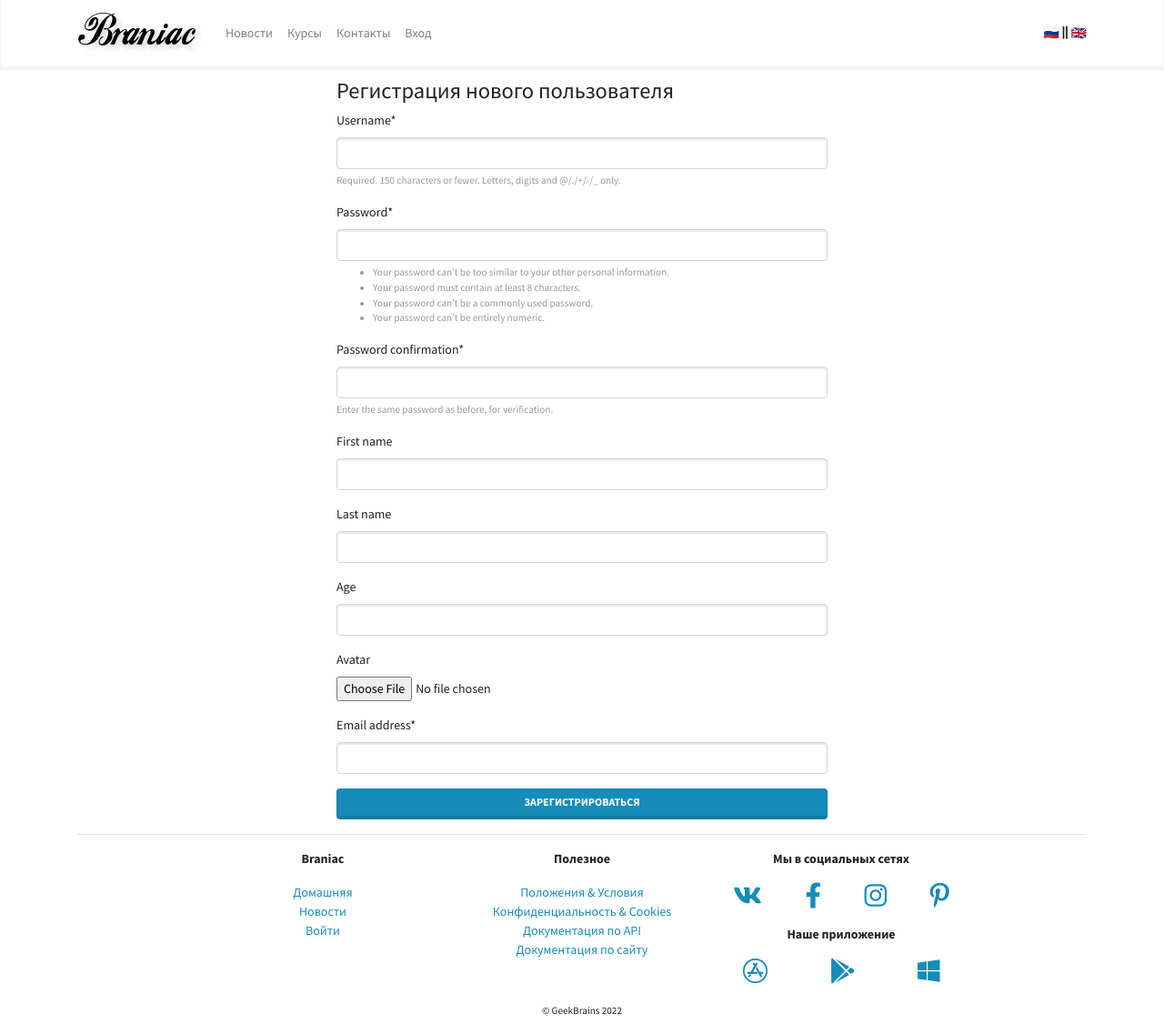
After one commit to N1ckeL90/BraniacLMS, a Django app: page /authapp/register/ in a window 1280 px wide. The commit adds this page. Shown: the whole page at 91% size. Run offline with Django 3.2, Linux system fonts and the light colour scheme; some libraries are stand-ins or nearby versions.

Commit message:
Howework#5 Task#4

```diff
--- /dev/null
+++ b/authapp/templates/registration/register.html
@@ -0,0 +1,93 @@
+{% extends 'base.html' %}
+
+{% block content %}
+<div class="row justify-content-center my-2">
+    <div class="col-lg-6">
+        <h3>Регистрация нового пользователя</h3>
+        <form method="post" class="mt-2" enctype="multipart/form-data">
+            {% csrf_token %}
+            <div id="div_id_username" class="form-group">
+                <label for="id_username" class=" requiredField">
+                    Username<span class="asteriskField">*</span>
+                </label>
+                <div class=""> <input type="text" name="username" maxlength="150"
+                    class="textinput textInput form-control" required=""
+                    id="id_username"> <small id="hint_id_username"
+                    class="form-text text-muted">Required. 150 characters or fewer.
+                    Letters, digits and @/./+/-/_ only.</small> </div>
+                </div>
+            <div id="div_id_password1" class="form-group">
+                <label for="id_password1" class=" requiredField">
+                    Password<span class="asteriskField">*</span>
+                </label>
+                <div class=""> <input type="password" name="password1"
+                    autocomplete="new-password" class="textinput textInput form-control"
+                    required="" id="id_password1">
+                    <small id="hint_id_password1" class="form-text text-muted">
+                    <ul>
+                        <li>Your password can’t be too similar to your other personal information.</li>
+                        <li>Your password must contain at least 8 characters.</li>
+                        <li>Your password can’t be a commonly used password.</li>
+                        <li>Your password can’t be entirely numeric.</li>
+                    </ul>
+                    </small>
+                </div>
+            </div>
+            <div id="div_id_password2" class="form-group">
+                <label for="id_password2" class=" requiredField">
+                    Password confirmation<span class="asteriskField">*</span>
+                </label>
+                <div class=""> <input type="password" name="password2"
+                    autocomplete="new-password" class="textinput textInput form-control"
+                    required="" id="id_password2">
+                    <small id="hint_id_password2"
+                        class="form-text text-muted">Enter the same password as before, for verification.
+                    </small>
+                </div>
+            </div>
+            <div id="div_id_first_name" class="form-group">
+                <label for="id_first_name" class="">
+                    First name
+                </label>
+                <div class=""> <input type="text" name="first_name" maxlength="150"
+                    class="textinput textInput form-control" id="id_first_name">
+                </div>
+            </div>
+            <div id="div_id_last_name" class="form-group">
+                <label for="id_last_name" class="">
+                    Last name
+                </label>
+                <div class=""> <input type="text" name="last_name" maxlength="150"
+                    class="textinput textInput form-control" id="id_last_name">
+                </div>
+            </div>
+            <div id="div_id_age" class="form-group">
+                <label for="id_age" class="">
+                    Age
+                </label>
+                <div class=""> <input type="number" name="age" min="0"
+                    class="numberinput form-control" id="id_age">
+                </div>
+            </div>
+            <div id="div_id_avatar" class="form-group">
+                <label for="id_avatar" class="">
+                    Avatar
+                </label>
+                <div class=""> <input type="file" name="avatar" accept="image/*"
+                    class="clearablefileinput form-control-file" id="id_avatar">
+                </div>
+            </div>
+            <div id="div_id_email" class="form-group">
+                <label for="id_email" class=" requiredField">
+                    Email address<span class="asteriskField">*</span>
+                </label>
+                <div class=""> <input type="text" name="email" maxlength="256"
+                class="textinput textInput form-control" required="" id="id_email">
+                </div>
+            </div>
+            <button type="submit" class="btn btn-primary btn-block">Зарегистрироваться</button>
+        </form>
+    </div>
+</div>
+
+{% endblock content %}
--- /dev/null
+++ b/authapp/urls.py
@@ -0,0 +1,12 @@
+from django.urls import path
+from authapp import views
+from authapp.apps import AuthappConfig
+
+app_name = AuthappConfig.name
+
+urlpatterns = [
+    path("login/", views.CustomLoginView.as_view(), name="login"),
+    path("logout/", views.CustomLogoutView.as_view(), name="logout"),
+    path("register/", views.RegisterView.as_view(), name="register"),
+    path("profile_edit/", views.ProfileEditView.as_view(), name="profile_edit"),
+]
--- a/authapp/views.py
+++ b/authapp/views.py
@@ -1,3 +1,112 @@
-from django.shortcuts import render
+import os
 
-# Create your views here.
+from authapp import models
+
+from django.views.generic import TemplateView
+from django.contrib.auth.views import LoginView
+from django.contrib.auth.views import LogoutView
+from django.contrib import messages
+from django.http import HttpResponseRedirect
+from django.urls import reverse_lazy
+from django.utils.safestring import mark_safe
+from django.contrib.auth.mixins import LoginRequiredMixin
+from django.utils.translation import gettext_lazy as _
+
+
+class CustomLoginView(LoginView):
+    def form_valid(self, form):
+        ret = super().form_valid(form)
+        message = _("Login success!<br>Hi, %(username)s") % {
+            "username": self.request.user.get_full_name()
+            if self.request.user.get_full_name()
+            else self.request.user.get_username()
+        }
+        messages.add_message(self.request, messages.INFO, mark_safe(message))
+        return ret
+
+    def form_invalid(self, form):
+        for _unused, msg in form.error_messages.items():
+            messages.add_message(
+                self.request,
+                messages.WARNING,
+                mark_safe(f"Something goes wrong:<br>{msg}"),
+            )
+        return self.render_to_response(self.get_context_data(form=form))
+
+
+class CustomLogoutView(LogoutView):
+    def dispatch(self, request, *args, **kwargs):
+        messages.add_message(self.request, messages.INFO, _("See you later!"))
+        return super().dispatch(request, *args, **kwargs)
+
+
+class RegisterView(TemplateView):
+    template_name = "registration/register.html"
+
+    def post(self, request, *args, **kwargs):
+        try:
+            if all(
+                    (
+                            request.POST.get('username'),
+                            request.POST.get('email'),
+                            request.POST.get('password1'),
+                            request.POST.get('password1')
+                            == request.POST.get('password2'),
+                    )
+            ):
+                new_user = models.CustomUser.objects.create(
+                    username=request.POST.get('username'),
+                    first_name=request.POST.get("first_name"),
+                    last_name=request.POST.get("last_name"),
+                    age=request.POST.get("age")
+                    if request.POST.get("age")
+                    else 0,
+                    avatar=request.FILES.get("avatar"),
+                    email=request.POST.get("email"),
+                )
+                new_user.set_password(request.POST.get("password1"))
+                new_user.save()
+                messages.add_message(
+                    request, messages.INFO, _("Registration success!")
+                )
+                return HttpResponseRedirect(reverse_lazy("authapp:login"))
+        except Exception as exp:
+            messages.add_message(
+                request,
+                messages.WARNING,
+                mark_safe(f"Something goes worng:<br>{exp}"),
+            )
+            return HttpResponseRedirect(reverse_lazy("authapp:register"))
+
+
+class ProfileEditView(LoginRequiredMixin, TemplateView):
+    template_name = "registration/profile_edit.html"
+    login_url = reverse_lazy("authapp:login")
+
+    def post(self, request, *args, **kwargs):
+        try:
+            if request.POST.get("username"):
+                request.user.username = request.POST.get("username")
+            if request.POST.get("first_name"):
+                request.user.first_name = request.POST.get("first_name")
+            if request.POST.get("last_name"):
+                request.user.last_name = request.POST.get("last_name")
+            if request.POST.get("age"):
+                request.user.age = request.POST.get("age")
+            if request.POST.get("email"):
+                request.user.email = request.POST.get("email")
+            if request.FILES.get("avatar"):
+                if request.user.avatar and os.path.exists(
+                        request.user.avatar.path
+                ):
+                    os.remove(request.user.avatar.path)
+                    request.user.avatar = request.FILES.get("avatar")
+                    request.user.save()
+                    messages.add_message(request, messages.INFO, _("Saved!"))
+        except Exception as exp:
+            messages.add_message(
+                request,
+                messages.WARNING,
+                mark_safe(f"Something goes worng:<br>{exp}"),
+            )
+        return HttpResponseRedirect(reverse_lazy("authapp:profile_edit"))
--- a/config/settings.py
+++ b/config/settings.py
@@ -66,7 +66,7 @@ TEMPLATES = [
                 'django.template.context_processors.media',
                 'django.contrib.auth.context_processors.auth',
                 'django.contrib.messages.context_processors.messages',
-                'mainapp.context_processors.example.simple_context_processor',
+                # 'mainapp.context_processors.example.simple_context_processor',
             ],
         },
     },
--- a/config/urls.py
+++ b/config/urls.py
@@ -23,6 +23,7 @@ urlpatterns = [
     path('admin/', admin.site.urls),
     path('', RedirectView.as_view(url='mainapp/')),
     path('mainapp/', include('mainapp.urls', namespace='mainapp')),
+    path('authapp/', include('authapp.urls', namespace='authapp')),
 ]
 
 if settings.DEBUG:
--- a/mainapp/views.py
+++ b/mainapp/views.py
@@ -80,4 +80,4 @@ class DocSitePageView(TemplateView):
 
 
 class LoginPageView(TemplateView):
-    template_name = 'mainapp/login.html'
+    template_name = 'mainapp/../authapp/templates/registration/login.html'
--- a/templates/base.html
+++ b/templates/base.html
@@ -22,6 +22,10 @@
 <body>
 
     {% include 'includes/main_menu.html' %}
+
+    {% block messages %}
+    {% include 'includes/messages.html' %}
+    {% endblock messages %}
 
     <div class="container-md">
 
@@ -49,7 +53,11 @@
             <ul class="list-unstyled">
                 <li><a href="{% url 'mainapp:index' %}">Домашняя</a></li>
                 <li><a href="{% url 'mainapp:news' %}">Новости</a></li>
-                <li><a href="{% url 'mainapp:login' %}">Войти</a></li>
+                {% if user.is_authenticated %}
+                <li><a href="{% url 'authapp:logout' %}">Выйти</a></li>
+                {% else %}
+                <li><a href="{% url 'authapp:login' %}">Войти</a></li>
+                {% endif %}
             </ul>
             </p>
         </div>
@@ -110,5 +118,18 @@
 
 <!-- FontAwesome -->
 <script src="{% static 'js/fontawesome.all.min.js'%}"></script>
+
+{% block js %}
+    <script>
+        $(document).ready(function () {
+        {% if messages %}
+            // Toasts
+        $(".toast").toast({ delay: 5000 });
+        $(".toast").toast("show");
+        {% endif %}
+    });
+    </script>
+    {% endblock js %}
+
 </body>
 </html>
--- a/templates/includes/main_menu.html
+++ b/templates/includes/main_menu.html
@@ -20,6 +20,7 @@
                 <li class="nav-item  {% if request.resolver_match.view_name == 'mainapp:courses' %}active{% endif %}">
                     <a class="nav-link" href="{% url 'mainapp:courses' %}">Курсы</a>
                 </li>
+                {% if user.is_authenticated %}
                 <li class="nav-item dropdown">
                     <a class="nav-link dropdown-toggle" href="#" id="ddProfile"
                        role="button" data-toggle="dropdown" aria-haspopup="true"
@@ -27,19 +28,26 @@
                         Профиль
                     </a>
                     <div class="dropdown-menu" aria-labelledby="ddProfile">
-                        <a class="dropdown-item" href="#">Редактировать
+                        <a class="dropdown-item" href="{% url 'authapp:profile_edit' %}">Редактировать
                             профиль</a>
                         <a class="dropdown-item" href="#">Мои курсы</a>
                         <div class="dropdown-divider"></div>
                         <a class="dropdown-item" href="#">Модерация</a>
+                        {% if user.is_superuser %}
                         <a class="dropdown-item" href="#">Административный раздел</a>
+                        {% endif %}
                         <div class="dropdown-divider"></div>
-                        <a class="dropdown-item" href="#">Выход</a>
+                        <a class="dropdown-item" href="{% url 'authapp:logout' %}">Выход</a>
                     </div>
                 </li>
+                {% else %}
                 <li class="nav-item  {% if request.resolver_match.view_name == 'mainapp:contacts' %}active{% endif %}">
                     <a class="nav-link" href="{% url 'mainapp:contacts' %}">Контакты</a>
                 </li>
+                <li class="nav-item">
+                    <a class="nav-link" href="{% url 'authapp:login' %}">Вход</a>
+                </li>
+                {% endif %}
             </ul>
             <span><a href="#">🇷🇺</a> <i class="fas fa-grip-lines-vertical"></i> <a href="#">🇬🇧</a></span>
         </div>
--- /dev/null
+++ b/templates/includes/messages.html
@@ -0,0 +1,38 @@
+<div class="position-absolute w-100" style="z-index: 1;">
+    <div aria-live="polite" aria-atomic="true" class="m-2">
+    <!-- Position it -->
+        <div class="d-flex align-items-end flex-column">
+
+            {% for message in messages %}
+            <!-- Then put toasts within -->
+            <div class="toast flex-fill w-100
+        {% if message.level == 30 %}
+        border-warning
+        {% endif %}
+            " role="alert" aria-live="assertive" aria-atomic="true"
+                style="right: 0;">
+                <div class="toast-header">
+                    <span class="mr-2"><i class="far fa-envelope"></i></span>
+                    <strong
+                        class="mr-auto {% if message.level == 30 %}text-warning{% endif %}">
+                        {{ message.tags|capfirst }} message</strong>
+                    <small class="text-muted">just now</small>
+                    <button type="button" class="ml-2 mb-1 close" data-dismiss="toast" aria-label="Close">
+                        <span aria-hidden="true">&times;</span>
+                    </button>
+                </div>
+                <div class="toast-body">
+                    {{ message }}
+                </div>
+            </div>
+            {% if message.level > 20 %}
+            <!-- If message will dissapere you will find message in console -->
+            <script>
+                console.log("{{ message }}");
+            </script>
+            {% endif %}
+
+            {% endfor %}
+        </div>
+    </div>
+</div>
```
Also changed, not shown: authapp/templates/registration/login.html (added, +98 -0 lines), authapp/templates/registration/profile_edit.html (added, +80 -0 lines), mainapp/templates/mainapp/login.html (deleted, +0 -82 lines), media/avatar_default.svg (added). Lines whose indentation alone changed are shown as unchanged.
